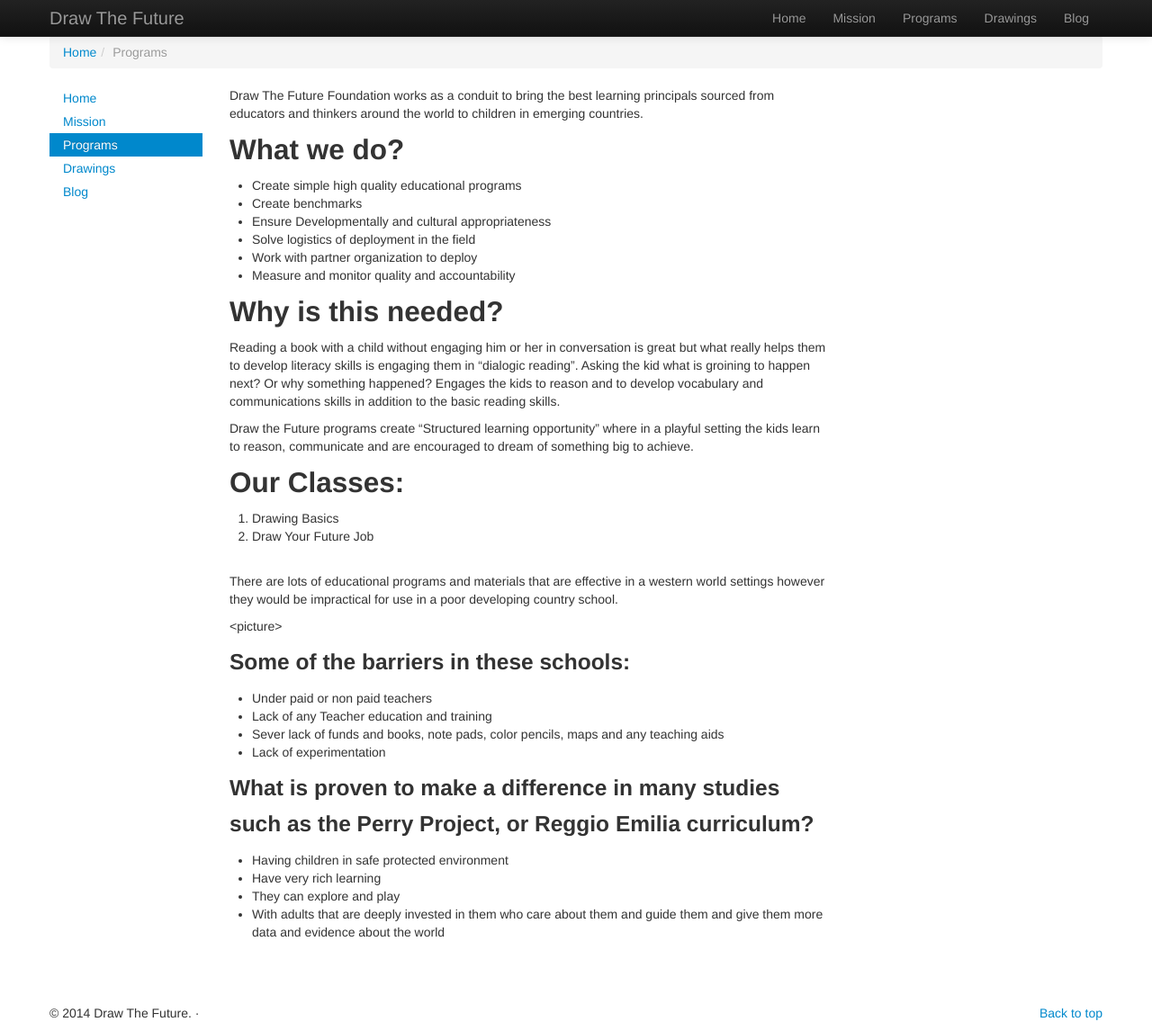
After one commit to ddehghan/django-bootstrap-starter-project, a Django app: template website/templates/programs.html in a window 1280 px wide. The commit adds this page. Shown: the whole page at 90% size. Run offline with Django 3.2, Linux system fonts and the light colour scheme; the template is opened without the code that fills it, so the values that code supplies are empty; parts of the project's set-up code (start-up, migrations or seed data) failed here and were passed over; some libraries are stand-ins or nearby versions.

Commit message:
new content

```diff
--- a/myproject/urls.py
+++ b/myproject/urls.py
@@ -1,4 +1,5 @@
 from django.conf.urls import patterns, include, url
+from django.views.generic.simple import direct_to_template
 
 # Uncomment the next two lines to enable the admin:
 from django.contrib import admin
@@ -12,8 +13,14 @@ urlpatterns = patterns('',
                        (r'^logout/$', 'django.contrib.auth.views.logout', {'next_page': '/'}),
 
                        url(r'^$', 'website.views.home', name='home'),
+                       url(r'^index$', 'website.views.index', name='index'),
                        url(r'^private$', 'website.views.private', name='private'),
 
+                       url("^mission", direct_to_template, {"template": "mission.html"}, name="mission"),
+                       url("^programs", direct_to_template, {"template": "programs.html"}, name="programs"),
+                       url("^drawings", direct_to_template, {"template": "drawings.html"}, name="drawings"),
+
                        # Admin site
-                       url(r'^admin/doc/', include('django.contrib.admindocs.urls')),
-                       url(r'^admin/', include(admin.site.urls)), )
+                       # url(r'^admin/doc/', include('django.contrib.admindocs.urls')),
+                       # url(r'^admin/', include(admin.site.urls)),
+                       )
--- /dev/null
+++ b/website/templates/programs.html
@@ -0,0 +1,131 @@
+{% extends 'theme/base.html' %}
+
+{% block title %}Mission{% endblock %}
+{% block meta_description %}Mission{% endblock %}
+
+
+{% block maincontent %}
+
+    <div class="container">
+
+        <ul class="breadcrumb">
+            <li id="breadcrumb-menu-home"><a href="/">Home</a><span class="divider">/</span></li>
+            <li id="breadcrumb-menu-mission"
+                class="active">Programs
+            </li>
+        </ul>
+
+    </div>
+
+    <div class="container">
+        <div class="row">
+
+            <div class="span2 left">
+
+                <div class="panel tree">
+
+                    <ul class="nav nav-list navlist-menu-level-0">
+                        <li class="first"
+                            id="tree-menu-home"><a href="/">Home</a></li>
+                        <li id="tree-menu-mission"><a href="/mission/">Mission</a></li>
+                        <li class="active" class="" id="tree-menu-programs"><a href="/programs/">Programs</a>
+                            {#                            <ul class="nav nav-list navlist-menu-level-1">#}
+                            {#                                <li class="first" id="tree-menu-programs-create"><a href="/programs/create/">Create</a>#}
+                            {#                                </li>#}
+                            {#                                <li class="" id="tree-menu-programs-deploy"><a href="/programs/deploy/">Deploying</a>#}
+                            {#                                </li>#}
+                            {#                                <li class="last" id="tree-menu-programs-scale-out"><a href="/programs/scale-out/">Scale#}
+                            {#                                    Out</a></li>#}
+                            {#                    </ul>#}
+                        </li>
+                        <li class="" id="tree-menu-drawings"><a href="/drawings/">Drawings</a>
+                            {#                            <ul class="nav nav-list navlist-menu-level-1">#}
+                            {#                                <li class="first" id="tree-menu-drawings-china"><a href="/drawings/china/">China</a>#}
+                            {#                                </li>#}
+                            {#                                <li class="last" id="tree-menu-drawings-india"><a href="/drawings/india/">India</a></li>#}
+                            {#                            </ul>#}
+                        </li>
+                        <li class="last" id="tree-menu-http:--blog.drawthefuture.org"><a
+                                href="http://blog.drawthefuture.org">Blog</a></li>
+                    </ul>
+                </div>
+
+            </div>
+
+            <div class="span7 middle">
+
+
+                <p>Draw The Future Foundation works as a conduit to bring the best learning principals sourced from
+                    educators and thinkers around the world to children in emerging countries. </p>
+
+                <h2>What we do?</h2>
+                <ul>
+                    <li>Create simple high quality educational programs</li>
+                    <li>Create benchmarks</li>
+                    <li>Ensure Developmentally and cultural appropriateness</li>
+                    <li>Solve logistics of deployment in the field</li>
+                    <li>Work with partner organization to deploy</li>
+                    <li>Measure and monitor quality and accountability</li>
+                </ul>
+                <h2><span style="">Why is this needed?</span><span style=""> </span></h2>
+
+                <p>Reading a book with a child without engaging him or her in conversation is great but what really
+                    helps them to develop literacy skills is engaging them in “dialogic reading”. Asking the kid what is
+                    groining to happen next? Or why something happened? Engages the kids to reason and to develop
+                    vocabulary and communications skills in addition to the basic reading skills.</p>
+
+                <p>Draw the Future programs create “Structured learning opportunity” where in a playful setting the kids
+                    learn to reason, communicate and are encouraged to dream of something big to achieve.</p>
+
+                <p></p>
+
+                <h2>Our Classes:</h2>
+                <ol>
+                    <li>Drawing Basics</li>
+                    <li>Draw Your Future Job</li>
+                </ol>
+
+                <br>
+
+
+                <p>There are lots of educational programs and materials that are effective in a western world settings however they would be impractical for use in a poor developing country school.</p>
+                <p>&lt;picture&gt;</p>
+                <h3>Some of the barriers in these schools:</h3>
+                <ul>
+                    <li>Under paid or non paid teachers</li>
+                    <li>Lack of any Teacher education and training</li>
+                    <li>Sever lack of funds and books, note pads, color pencils, maps and any teaching aids</li>
+                    <li>Lack of experimentation</li>
+                </ul>
+                <p> </p>
+                <h3>What is proven to make a difference in many studies such as the Perry Project, or Reggio Emilia curriculum?</h3>
+                <ul>
+                    <li>Having children in safe protected environment</li>
+                    <li>Have very rich learning</li>
+                    <li>They can explore and play</li>
+                    <li>With adults that are deeply invested in them who care about them and guide them and give them more data and evidence about the world</li>
+                </ul>
+
+
+            </div>
+
+            <div class="span3 right">
+
+
+                <div class="panel">
+
+
+                </div>
+            </div>
+
+        </div>
+    </div>
+
+
+
+{% endblock %}
+
+
+{% block bottomscript %}
+    {#    <script src="/static/js/main.js"></script>#}
+{% endblock %}
--- a/website/templates/theme/top_nav.html
+++ b/website/templates/theme/top_nav.html
@@ -9,10 +9,12 @@
             <a class="brand" href="#">Draw The Future</a>
 
             <div class="nav-collapse collapse">
-                <ul class="nav">
-                    <li class="active"><a href="/">Home</a></li>
-{#                    <li><a href="#about">About</a></li>#}
-{#                    <li><a href="#contact">Contact</a></li>#}
+                <ul class="nav pull-right">
+                    <li><a href="/">Home</a></li>
+                    <li><a href="/mission">Mission</a></li>
+                    <li><a href="/programs">Programs</a></li>
+                    <li><a href="/drawings">Drawings</a></li>
+                    <li><a href="http://blog.drawthefuture.org/">Blog</a></li>
                 </ul>
             </div>
             <!--/.nav-collapse -->
```
Also changed, not shown: website/templates/drawings.html (added, +106 -0 lines), website/templates/mission.html (added, +96 -0 lines).
